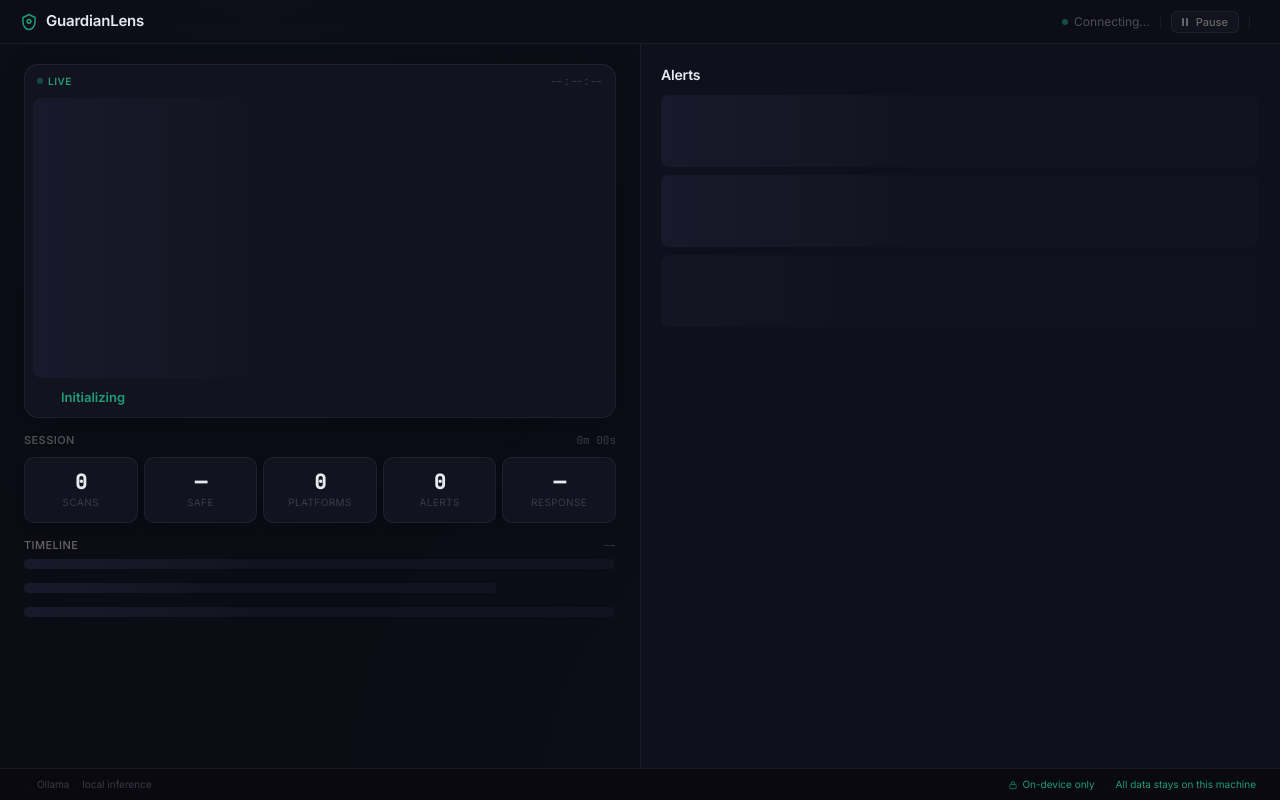
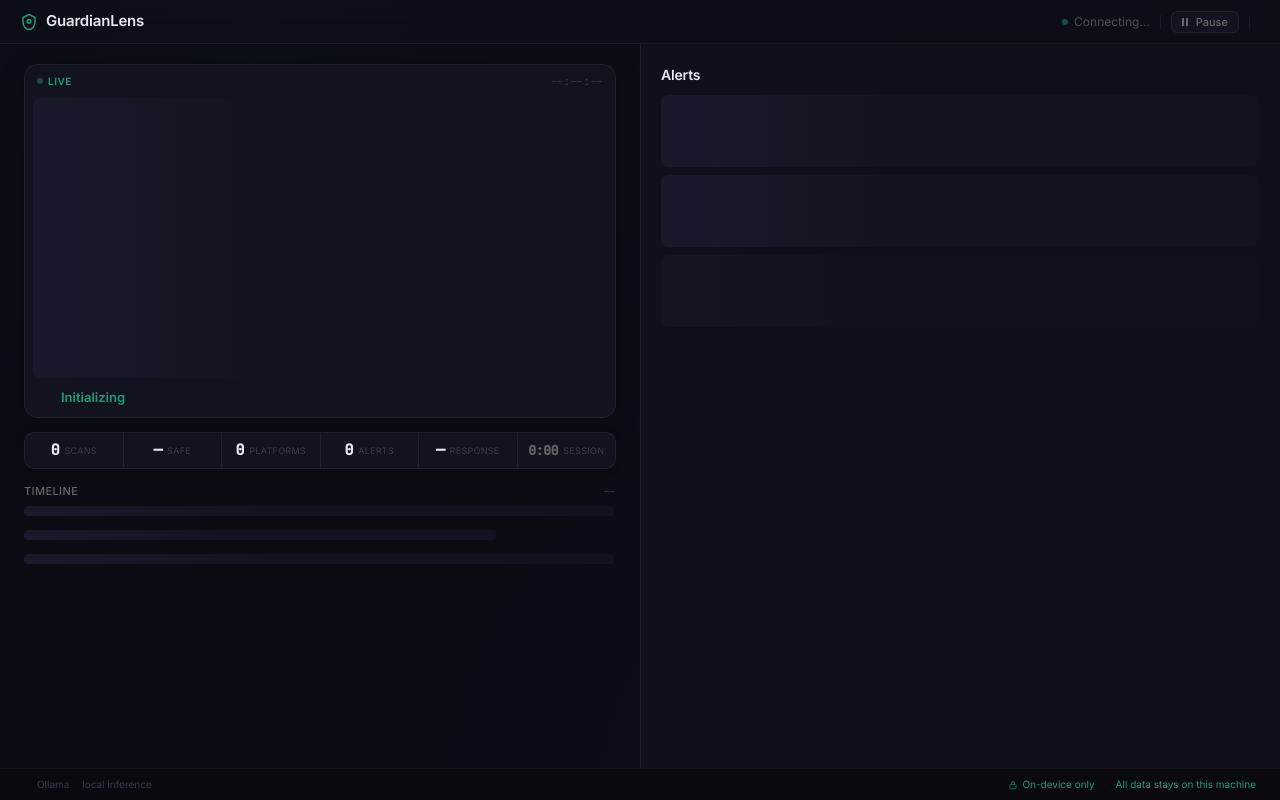
Before and after one commit to natalia-jaskowska/guardianlens, a Python web app: template app/templates/index.html in a window 1280 px wide. Run offline with Jinja, Linux system fonts and the light colour scheme; the template is opened without the code that fills it, so the values that code supplies are empty.

Commit message:
Video-ready polish: centered capture, compact stats, shield in header
1. Capture: image centered (object-fit contain, no left-align)
   PAUSED overlay covers image with backdrop blur, not dead space

2. Stats row collapsed: single horizontal bar with value·label pairs
   Session duration is now the 6th stat, not a separate header
   Much less vertical space — more room for timeline

3. Stage indicator: segments 14px×4px (was 10×3), label shows
   "Stage 3/5" text (was just "3/5")

4. Shield back in header: replaces green dot next to status text
   Green shield = Active, red shield = Threat detected, dim = Paused
   Strongest emotional signal restored at zero space cost

Co-Authored-By: Claude Opus 4.6 (1M context) <noreply@anthropic.com>

```diff
--- a/app/static/dashboard.css
+++ b/app/static/dashboard.css
@@ -127,60 +127,45 @@ button { font-family: inherit; cursor: pointer; }
 .gl-stats-wrap {
   flex-shrink: 0;
 }
-.gl-stats-header {
-  display: flex;
-  align-items: center;
-  justify-content: space-between;
-  margin-bottom: 8px;
-}
-.gl-stats-title {
-  font-size: 11px;
-  font-weight: 600;
-  color: var(--text-muted);
-  text-transform: uppercase;
-  letter-spacing: 0.4px;
-}
-.gl-stats-duration {
-  font-size: 11px;
-  font-family: var(--font-mono);
-  color: var(--text-ghost);
-}
 .gl-stats-row {
-  display: grid;
-  grid-template-columns: repeat(5, 1fr);
-  gap: 6px;
-  flex-shrink: 0;
-}
-.gl-stat {
-  display: flex;
-  flex-direction: column;
-  align-items: center;
-  gap: 3px;
-  padding: 14px 4px 12px;
+  display: flex;
+  align-items: center;
+  gap: 0;
   background: var(--bg-card);
   border: 1px solid var(--border);
   border-radius: 10px;
+  padding: 0;
+  flex-shrink: 0;
   box-shadow: 0 2px 8px rgba(0, 0, 0, 0.15);
-  transition: all 0.2s;
-}
-.gl-stat:hover {
-  border-color: rgba(255, 255, 255, 0.1);
-  transform: translateY(-1px);
-  box-shadow: 0 4px 12px rgba(0, 0, 0, 0.25);
+}
+.gl-stat {
+  flex: 1;
+  display: flex;
+  align-items: center;
+  justify-content: center;
+  gap: 5px;
+  padding: 10px 6px;
+}
+.gl-stat:not(:last-child) {
+  border-right: 1px solid var(--border);
 }
 .gl-stat-val {
-  font-size: 20px;
+  font-size: 15px;
   font-weight: 700;
   font-family: var(--font-mono);
   color: var(--text-primary);
-  letter-spacing: -0.5px;
+  letter-spacing: -0.3px;
   line-height: 1;
 }
 .gl-stat-lbl {
-  font-size: 10px;
+  font-size: 9px;
   color: var(--text-ghost);
   text-transform: uppercase;
-  letter-spacing: 0.4px;
+  letter-spacing: 0.3px;
+}
+.gl-stat-val-session {
+  font-size: 13px;
+  color: var(--text-dim);
 }
 
 /* ============================================================ 5c. Timeline */
--- a/app/static/dashboard.js
+++ b/app/static/dashboard.js
@@ -187,8 +187,12 @@
       title = "All clear";
       sub = `Session: ${dur}`;
     }
-    // Shield removed from capture card — only update session duration
-    setText(els.shieldSub, dur);
+    // Session duration in stats row
+    const sessionEl = els.shieldSub;
+    if (sessionEl) {
+      const valEl = sessionEl.querySelector(".gl-stat-val");
+      if (valEl) valEl.textContent = dur;
+    }
 
     // Populate metric counters
     const scansEl = document.getElementById("status-scans");
@@ -225,13 +229,13 @@
     const paused = state.paused;
     const latest = state.latest;
     const isAlert = latest && (latest.threat_level === "alert" || latest.threat_level === "critical");
-    let dotCls, label, extra = "";
-    if (paused) { dotCls = "gl-dot gl-dot-dim"; label = "Paused"; }
-    else if (!mon) { dotCls = "gl-dot gl-dot-dim"; label = "Stopped"; }
-    else if (isAlert) { dotCls = "gl-dot gl-dot-alert"; label = "Threat detected"; extra = "gl-header-status-alert"; }
-    else { dotCls = "gl-dot gl-dot-safe"; label = "Active"; }
+    let shieldColor, label, extra = "";
+    if (paused) { shieldColor = "var(--text-dim)"; label = "Paused"; }
+    else if (!mon) { shieldColor = "var(--text-dim)"; label = "Stopped"; }
+    else if (isAlert) { shieldColor = "var(--alert)"; label = "Threat detected"; extra = "gl-header-status-alert"; }
+    else { shieldColor = "var(--safe)"; label = "Active"; }
     els.headerStatus.className = `gl-header-status ${extra}`.trim();
-    els.headerStatus.innerHTML = `<span class="${dotCls}"></span><span class="status-text">${esc(label)}</span>`;
+    els.headerStatus.innerHTML = `<svg class="gl-header-shield" width="14" height="14" viewBox="0 0 24 24" fill="none" stroke="${shieldColor}" stroke-width="2" stroke-linecap="round" stroke-linejoin="round"><path d="M12 2L4 6v6c0 5.25 3.75 9.75 8 10 4.25-0.25 8-4.75 8-10V6l-8-4z"/></svg><span class="status-text" style="color:${shieldColor}">${esc(label)}</span>`;
     setText(els.headerModel, state.model_name || "");
 
     // LIVE tag + paused overlay
@@ -475,7 +479,7 @@
                     i === stageIdx - 1 ? "gl-alert-card-stage-seg-current" : "";
         segs += `<div class="gl-alert-card-stage-seg ${cls}"></div>`;
       }
-      stageHtml = `<div class="gl-alert-card-stage-mini">${segs}<span class="gl-alert-card-stage-label">${stageIdx}/5</span></div>`;
+      stageHtml = `<div class="gl-alert-card-stage-mini">${segs}<span class="gl-alert-card-stage-label">Stage ${stageIdx}/5</span></div>`;
     }
 
     return `<div class="gl-alert-card ${stateClass}" data-threat="${threatKey}" data-analysis-id="${a.analysis_id}">
--- a/app/templates/index.html
+++ b/app/templates/index.html
@@ -7,7 +7,7 @@
     <link rel="preconnect" href="https://fonts.googleapis.com" />
     <link rel="preconnect" href="https://fonts.gstatic.com" crossorigin />
     <link href="https://fonts.googleapis.com/css2?family=Inter:wght@400;500;600;700&family=JetBrains+Mono:wght@400;500&display=swap" rel="stylesheet" />
-    <link rel="stylesheet" href="/static/dashboard.css?v=25" />
+    <link rel="stylesheet" href="/static/dashboard.css?v=26" />
   </head>
   <body>
     <div id="shell" class="gl-shell">
@@ -64,12 +64,8 @@
             </div>
           </div>
 
-          <!-- Stats -->
+          <!-- Stats — single compact row -->
           <div class="gl-stats-wrap">
-            <div class="gl-stats-header">
-              <span class="gl-stats-title">Session</span>
-              <span class="gl-stats-duration" id="shield-sub">0m 00s</span>
-            </div>
             <div class="gl-stats-row">
               <div class="gl-stat" id="status-scans">
                 <span class="gl-stat-val">0</span>
@@ -90,6 +86,10 @@
               <div class="gl-stat" id="status-response">
                 <span class="gl-stat-val">—</span>
                 <span class="gl-stat-lbl">Response</span>
+              </div>
+              <div class="gl-stat" id="shield-sub">
+                <span class="gl-stat-val gl-stat-val-session">0:00</span>
+                <span class="gl-stat-lbl">Session</span>
               </div>
             </div>
           </div>
@@ -196,6 +196,6 @@
     </div>
 
     <script id="initial-state" type="application/json">{{ initial_state | tojson }}</script>
-    <script src="/static/dashboard.js?v=25" defer></script>
+    <script src="/static/dashboard.js?v=26" defer></script>
   </body>
 </html>
```
Also changed, not shown: other parts of app/static/dashboard.css (+13 -13 lines).
